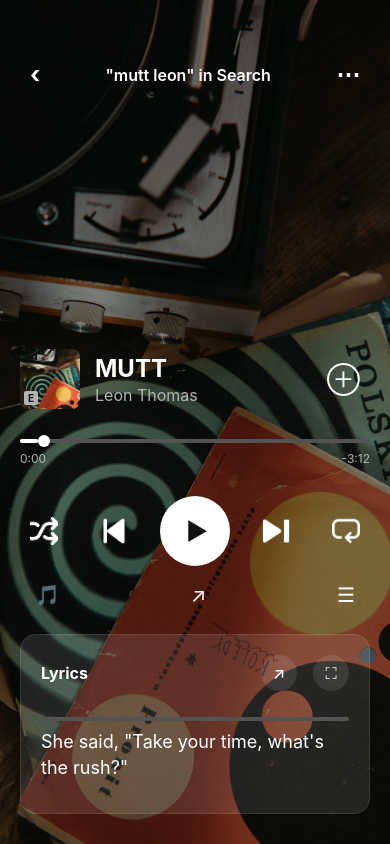
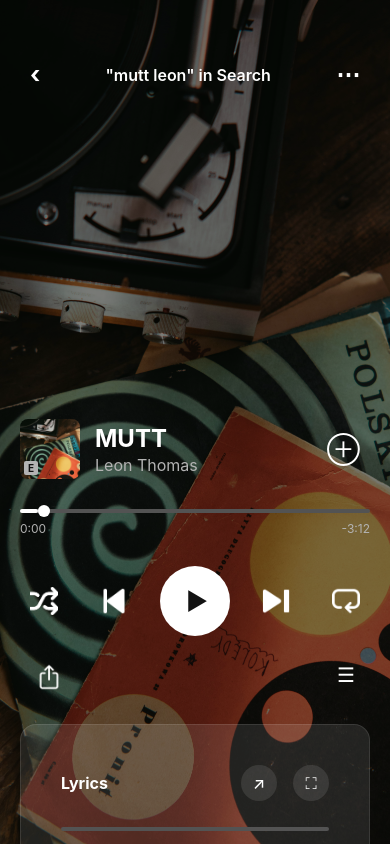
Before and after one commit to samuelbraun15/myCloneApp, a React Native app: screen / in a window 390 px wide. Built offline with nearby package versions, Linux system fonts and the light colour scheme.

Commit message:
Update App.tsx
made lyrics scrollable

```diff
--- a/App.tsx
+++ b/App.tsx
@@ -61,14 +61,15 @@
     { title: 'X songs by Leon Thomas',
       id: 'e1',
       bgColor: '#503A9A',
-      image: require('./assets/pexels-zach-3656773explore.jpg') // Replace with your image
+      image: require('./assets/pexels-zach-3656773explore.jpg')
 
     },
     { title: 'Similar to Leon Thomas',
       id: 'e2',
       bgColor: '#A04030',
       image: require('./assets/pexels-cottonbro-9419400explore.jpg')
-    }, // Replace with your image
+    },
+
     { title: 'Similar to MUTT',
       id: 'e3',
       bgColor: '#30A050',
@@ -171,12 +172,13 @@
 
             {/* Bottom Actions */}
             <View style={styles.bottomActions}>
-              <TouchableOpacity style={styles.bottomButton}>
-                <Text style={styles.bottomIcon}>🎵</Text>
-              </TouchableOpacity>
+
               {/* share */}
               <TouchableOpacity style={styles.bottomButton}>
-                <Text style={styles.bottomIcon}>↗</Text>
+                <Image
+                source={require('./assets/share.png')}
+                style={styles.iconImage}
+                />
               </TouchableOpacity>
               {/* queue */}
               <TouchableOpacity style={styles.bottomButton}>
@@ -184,8 +186,9 @@
               </TouchableOpacity>
             </View>
 
+
             {/* Lyrics Section */}
-
+           <ScrollView style={styles.lyricContainer}>
             <View style={styles.lyricsSection}>
               <View style={styles.lyricsHeader}>
 
@@ -205,12 +208,22 @@
           She said, "Take your time, what's the rush?"
           </Text>
 
+          <Text style={styles.lyricsLine}>
+          I said, "Baby I'm a dog, I'm a mutt."
+          </Text>
+
+
         </View>
+
             </View>
+              </ScrollView>
           </View>
 
 
+
         </ImageBackground>
+                          {/* Spacer to push content down */}
+            <View style={styles.lyricSpacer} />
 
         {/* Original Content */}
         {/* Top Bar (Current Song Info) */}
@@ -300,6 +313,9 @@
     width: width,
     height: height,
     justifyContent: 'flex-end',
+  top: 0,
+  left: 0,
+  zIndex: 1000,
   },
   playerOverlay: {
     flex: 1,
@@ -328,7 +344,12 @@
     fontWeight: '600',
   },
   playerSpacer: {
-    flex: 1,
+    flex: 3, // Even more space
+    minHeight: 300,
+  },
+    lyricSpacer: {
+    flex: 1, // Even more space
+    minHeight: 50,
   },
   songInfoContainer: {
     flexDirection: 'row',
@@ -440,7 +461,8 @@
   bottomActions: {
     flexDirection: 'row',
     justifyContent: 'space-between',
-    marginBottom: 2,
+
+    paddingVertical: 10,
 
   },
   bottomButton: {
@@ -453,10 +475,11 @@
   lyricsSection: {
     backgroundColor: 'rgba(255, 255, 255, 0.1)',
     borderRadius: 16,
-    padding: 20,
-    marginTop: 10,
+    padding: 40,
+    minHeight: height * 0.3, // 30% of screen height
     borderWidth: 1,
     borderColor: 'rgba(255, 255, 255, 0.1)',
+
 
   },
   lyricsHeader: {
@@ -513,6 +536,10 @@
     backgroundColor: COLORS.border,
     borderRadius: 2,
     marginTop: 10,
+  },
+  lyricContainer:{
+    marginTop: 8,
+  minHeight: 120, // Make scroll area taller
   },
 
   // ORIGINAL STYLES
```
